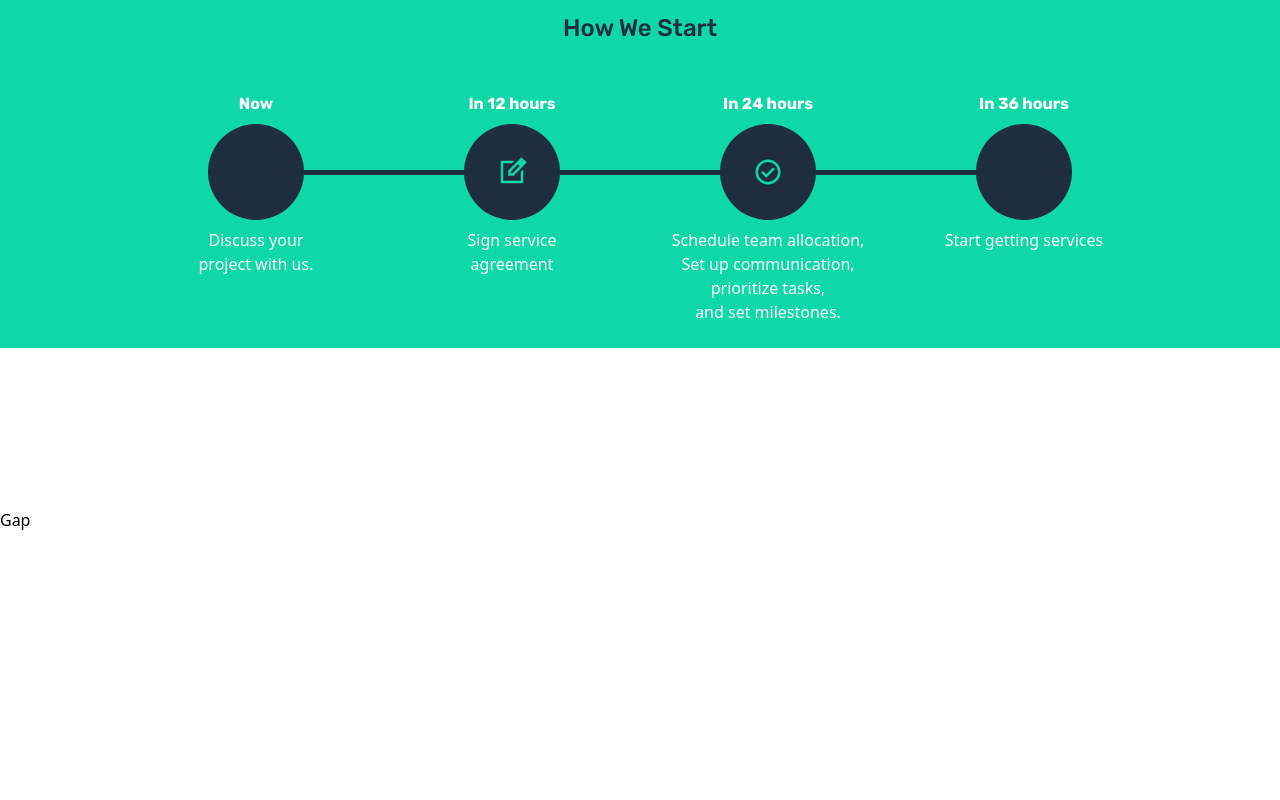
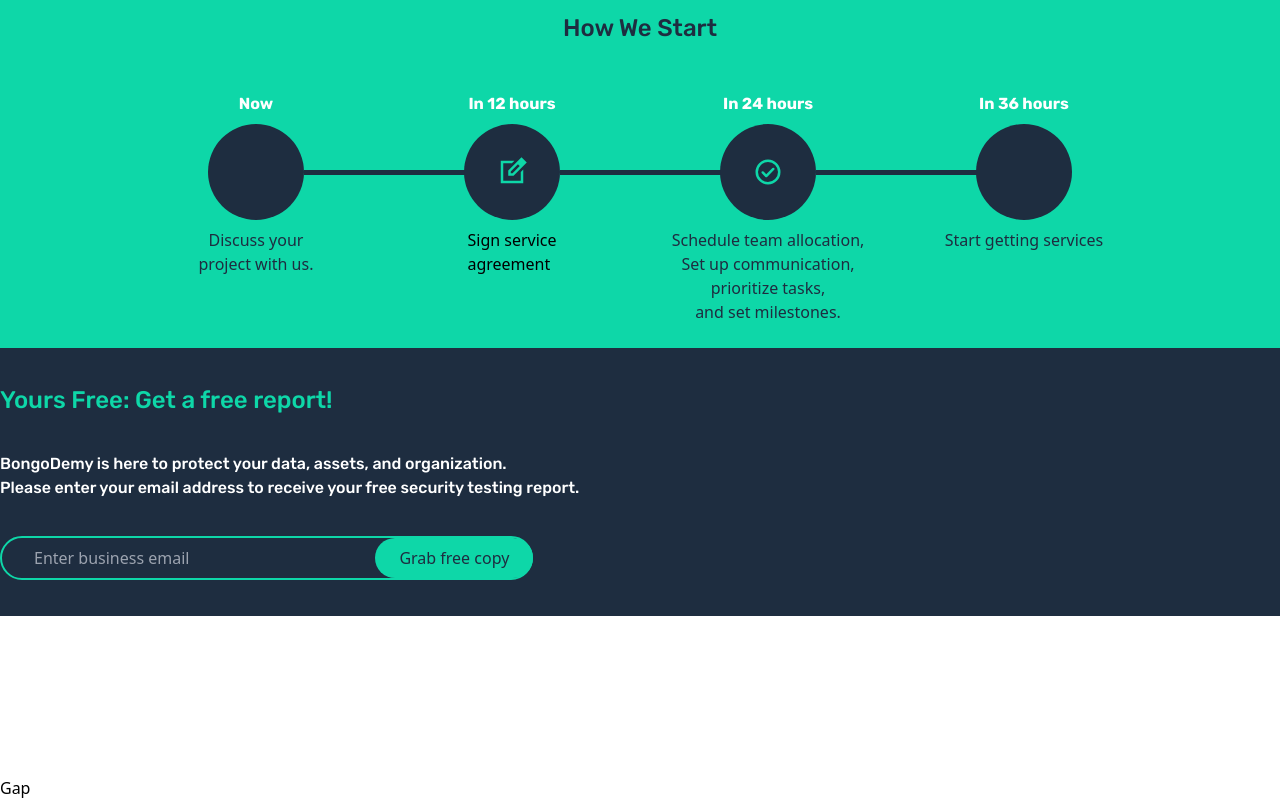
Before and after one commit to webdevbiswaajit/Bongo-Demy, a React (Create React App) app: page / in a window 1280 px wide. Shown: the part 2745-3545 px from the top of the page. Before the commit the page ends 3277 px from the top, so only its background shows below. Built offline with nearby package versions, Linux system fonts and the light colour scheme; some icons are missing.

Commit message:
Newslatter area Design

```diff
--- /dev/null
+++ b/src/Components/Home/NewsLatter.js
@@ -0,0 +1,43 @@
+import React from "react";
+
+function NewsLatter() {
+  return (
+    <>
+      <div className=" bg-dark-blue py-9">
+        <div className="container mx-auto">
+          <h2 className=" text-2xl font-medium font-rubic text-light-green">
+            Yours Free: Get a free report!
+          </h2>
+          <p className="text-base text-white font-rubic font-medium mt-9">
+            BongoDemy is here to protect your data, assets, and organization.
+            <br />
+            Please enter your email address to receive your free security
+            testing report.
+          </p>
+          <div className=" w-5/12  h-11 border-2 border-light-green rounded-full mt-9 flex items-center">
+            <div className="w-full flex items-center justify-between">
+              <input
+                className=" bg-transparent pl-8 py-2 border-none focus:outline-none text-white focus:text-white   w-4/6"
+                type="email"
+                placeholder="Enter business email "
+              />
+              <div
+                className=" bg-light-green px-6 py-2 rounded-full"
+                style={{ "margin-right": "-2px" }}
+              >
+                <button
+                  type="submite"
+                  className=" bg-transparent text-base font-medium text-dark-blue"
+                >
+                  Grab free copy
+                </button>
+              </div>
+            </div>
+          </div>
+        </div>
+      </div>
+    </>
+  );
+}
+
+export default NewsLatter;
--- a/src/Components/Home/Start.js
+++ b/src/Components/Home/Start.js
@@ -30,7 +30,7 @@
                   </div>
                 </div>
                 <div className="">
-                  <p className="text-center text-white font-medium text-base mt-2">
+                  <p className="text-center  text-dark-blue font-medium text-base mt-2">
                     Discuss your <br /> project with us.
                   </p>
                 </div>
@@ -52,7 +52,7 @@
                   </div>
                 </div>
                 <div className="">
-                  <p className="text-center text-white font-medium text-base mt-2">
+                  <p className="text-centertext-dark-blue font-medium text-base mt-2">
                     Sign service <br /> agreement
                   </p>
                 </div>
@@ -60,7 +60,7 @@
               <div className=" flex flex-col items-center  ">
                 <div className="">
                   <h2
-                    className=" font-bold text-base  text-center text-white font-rubic mb-2
+                    className=" font-bold text-base  text-center text-white  font-rubic mb-2
                   "
                   >
                     In 24 hours
@@ -74,7 +74,7 @@
                   </div>
                 </div>
                 <div className="">
-                  <p className="text-center text-white font-medium text-base mt-2">
+                  <p className="text-center text-dark-blue  font-medium text-base mt-2">
                     Schedule team allocation, <br /> Set up communication,{" "}
                     <br /> prioritize tasks, <br /> and set milestones.
                   </p>
@@ -97,7 +97,7 @@
                   </div>
                 </div>
                 <div className="">
-                  <p className="text-center text-white font-medium text-base mt-2">
+                  <p className="text-center text-dark-blue  font-medium text-base mt-2">
                     Start getting services
                   </p>
                 </div>
--- a/src/pages/Home.js
+++ b/src/pages/Home.js
@@ -3,6 +3,7 @@
 import Menu from "../common/Menu";
 import Achievements from "../Components/Home/Achievements";
 import Hero from "../Components/Home/Hero";
+import NewsLatter from "../Components/Home/NewsLatter";
 import SchoolSlide from "../Components/Home/SchoolSlide";
 import Service from "../Components/Home/Service";
 import ShortTour from "../Components/Home/ShortTour";
@@ -20,6 +21,7 @@
       <SchoolSlide />
       <Achievements />
       <Start />
+      <NewsLatter />
       <Gap />
     </>
   );
```
